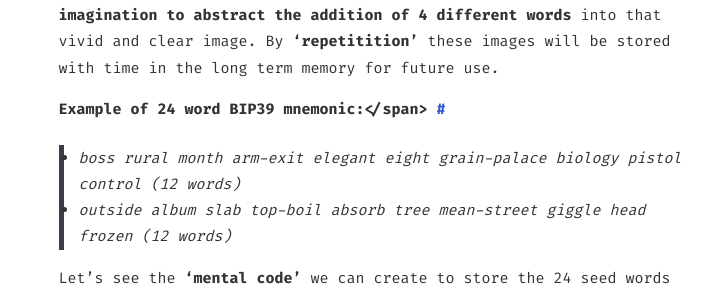
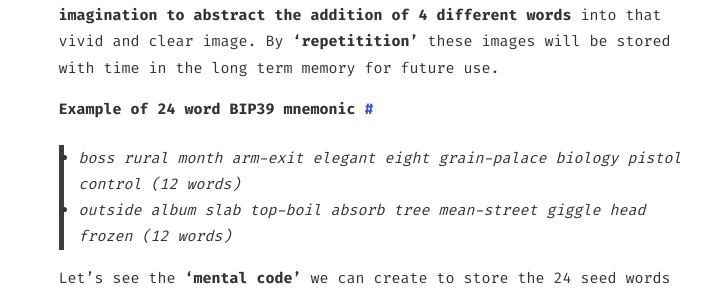
Before and after one commit to bernatferragut/WEB2, a Jekyll site: the page built from _posts/2021-10-23-Hardware-wallet-mnemonic-seed-phrases.md, in a window 1280 px wide and 900 px high, scrolled down 3447 px. Shown: the part 161-452 px from the top of the window, without its empty margins (259-975 px from the left). Built offline with Jekyll 4.4.1, drawn with Linux system fonts in a browser that asks for light colours; some of the changed text lies outside the part shown.

Commit message:
not your keys not your crypto

```diff
--- a/_posts/2021-10-23-Hardware-wallet-mnemonic-seed-phrases.md
+++ b/_posts/2021-10-23-Hardware-wallet-mnemonic-seed-phrases.md
@@ -40,7 +40,7 @@
 
 We will use only the 'classical menemotechnique' at the time of __compression__. At that moment, for each set of 4 words we will 'imagine' a clear, strong and vivid single image representing the 4 words together under one letter. Here each person will have to use __imagination to abstract the addition of 4 different words__ into that vivid and clear image. By __'repetitition'__ these images will be stored with time in the long term memory for future use.
 
-## Example of 24 word BIP39 mnemonic:</span>
+## Example of 24 word BIP39 mnemonic
 > * boss rural month arm-exit elegant eight grain-palace biology pistol control (12 words)
 > * outside album slab top-boil absorb tree mean-street giggle head frozen (12 words)
 
@@ -70,7 +70,8 @@
 
 This is the best way to store this type of information. With just a little practice one can be sure no matter what happens the keys are safe.
 
-> <span style="color:#ff597d">=>__Not your keys => Not your crypto__</span>
+> <span style="color:#ff597d">=>__Not your keys__</span>
+> <span style="color:#ff597d">=> Not your crypto__</span>
 
 I hope you will find this system useful, __just by practicing you will be able to see how it works easily in less than 24 hours.__
 
```
